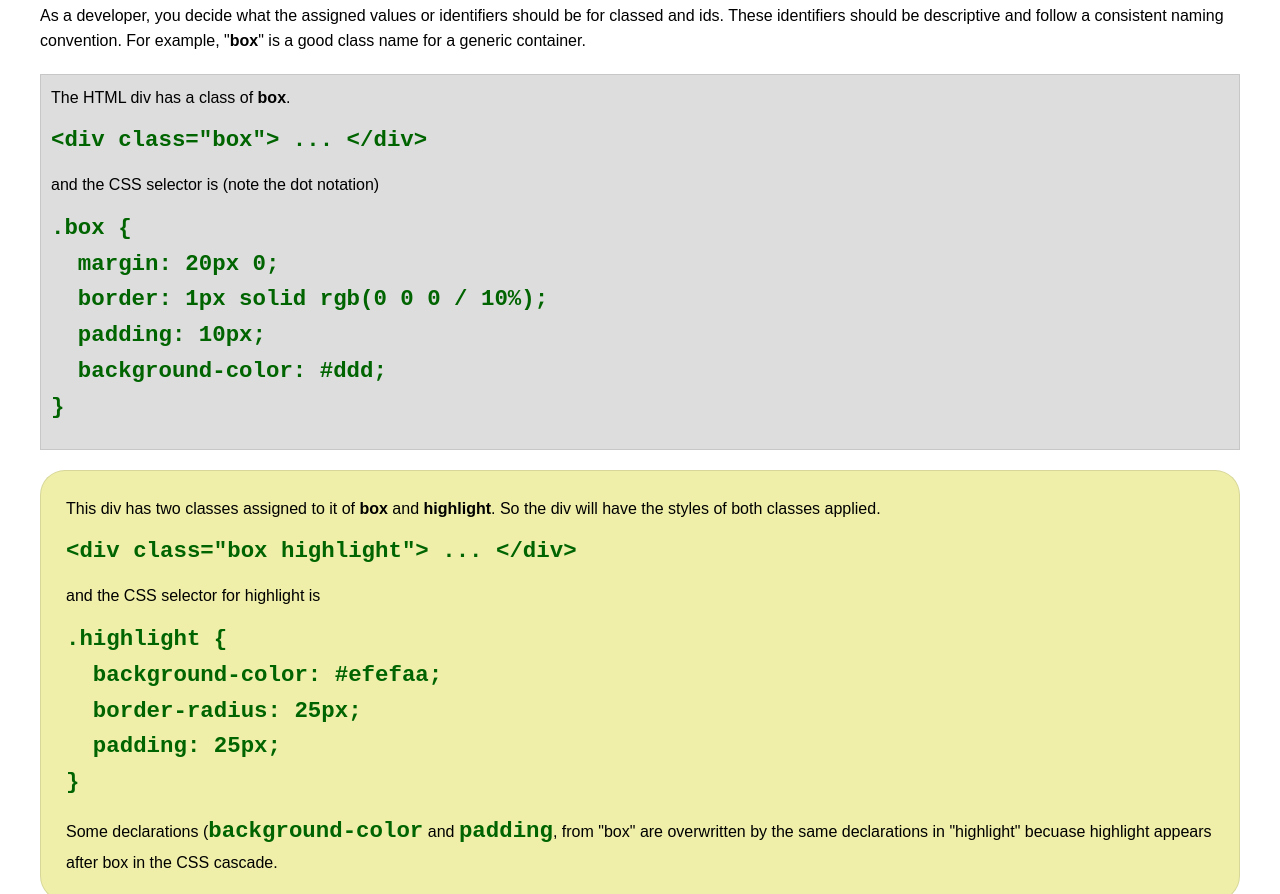
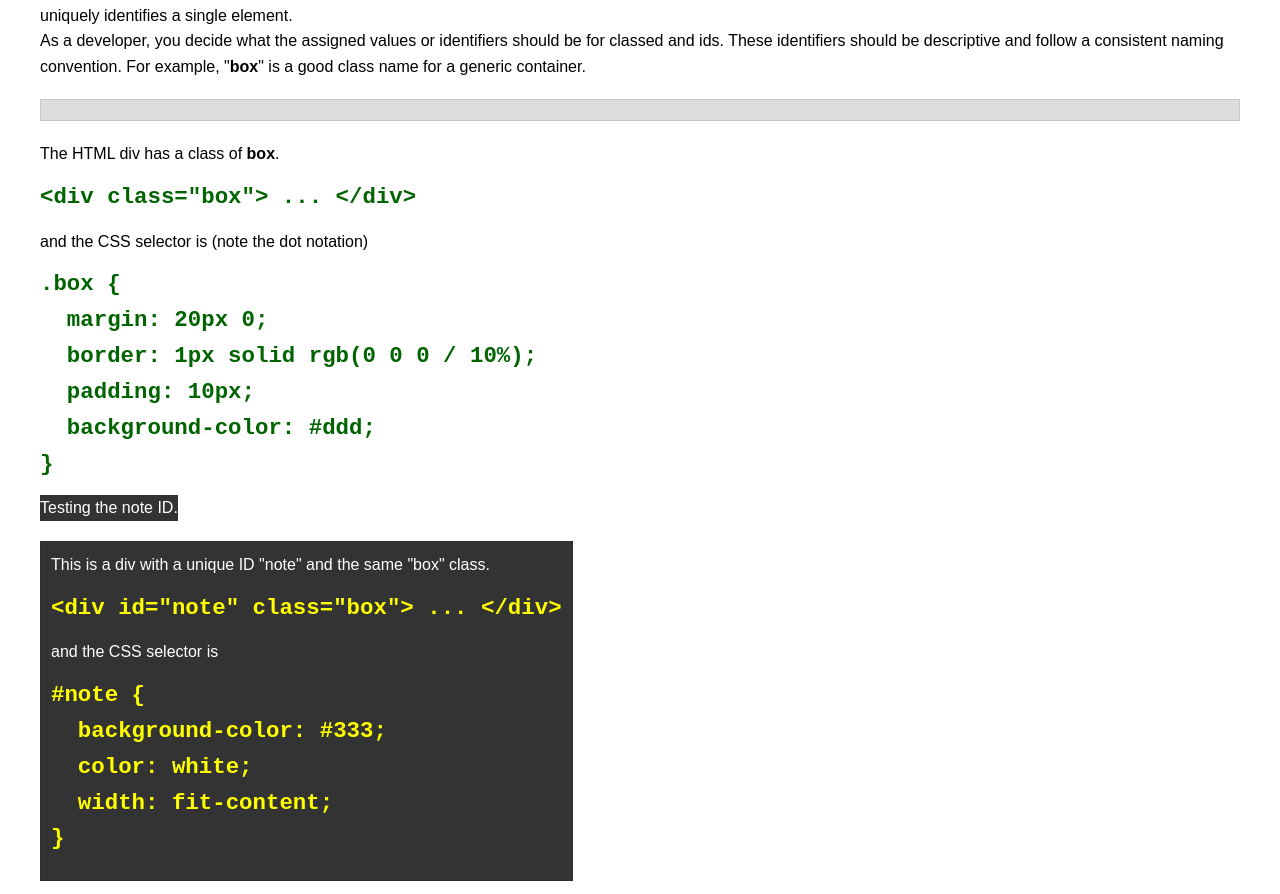
Before and after one commit to Richard-Danso/wdd130, a plain HTML site: page week03/class-and-id.html in a window 1280 px wide. Shown: the part 154-1048 px from the top of the page. Drawn offline with Linux system fonts and the light colour scheme.

Commit message:
Update images and fix HTML/CSS issues
- Added Richard-Danso.jpg image.
- Updated Ghana location name in index.html.
- Corrected image source for Richard Danso in index.html.
- Adjusted font size in temple.css from 9rem to 0.9rem.
- Cleaned up class-and-id.html for better readability and added a note ID.
- Enabled clearing of floated elements in float.css.

```diff
--- a/week02/styles/temple.css
+++ b/week02/styles/temple.css
@@ -42,7 +42,7 @@ section {
     border: 1px solid rgb(0 0 0 / 10%);
     padding: 10px;
     background-color: #abe;
-    font-size: 9rem;
+    font-size: .9rem;
 }
 
 section p {
--- a/week03/class-and-id.html
+++ b/week03/class-and-id.html
@@ -8,39 +8,48 @@
     <link rel="stylesheet" href="styles/class-and-id.css">
 </head>
 
-<body>
+<body>/
     <h1>Understanding Class and ID Attributes</h1>
-    <p>Both <code>class</code> and <code>id</code> are HTML attributes used to identify and style any element, but they
-        serve different purposes. <code>class</code> defines a group of elements, while <code>id</code> uniquely
-        identifies a single element.</p>
-    <p>As a developer, you decide what the assigned values or identifiers should be for classed and ids. These
+    <p>Both <code>class</code> and <code>id</code> are HTML attributes used to identify and style
+        any element, but they
+        serve different purposes. <code>class</code> defines a group of elements, while
+        <code>id</code> uniquely
+        identifies a single element.
+    </p>
+    <p>As a developer, you decide what the assigned values or identifiers should be for classed and
+        ids. These
         identifiers should be
-        descriptive and follow a consistent naming convention. For example, "<strong>box</strong>" is a good class name
+        descriptive and follow a consistent naming convention. For example, "<strong>box</strong>"
+        is a good class name
         for a generic container.</p>
     <div class="box">
-        <p>The HTML div has a class of <strong>box</strong>.</p>
-        <pre><code class="html">&lt;div class="box"&gt; ... &lt;/div&gt;</code></pre>
-        and the CSS selector is (note the dot notation)
-        <pre><code class="css">.box {
+    </div>
+    <p>The HTML div has a class of <strong>box</strong>.</p>
+    <pre><code class="html">&lt;div class="box"&gt; ... &lt;/div&gt;</code></pre>
+    and the CSS selector is (note the dot notation)
+    <pre><code class="css">.box {
   margin: 20px 0;
   border: 1px solid rgb(0 0 0 / 10%);
   padding: 10px;
   background-color: #ddd;
 }</code></pre>
     </div>
+    <div id="note">
+        <p>Testing the note ID.</p>
+    </div>
 
-    <div class="box highlight">
-        <p>This div has two classes assigned to it of <strong>box</strong> and <strong>highlight</strong>. So the div
-            will have the styles of both classes applied.</p>
-        <pre><code class="html">&lt;div class="box highlight"&gt; ... &lt;/div&gt;</code></pre>
-        and the CSS selector for highlight is
-        <pre><code class="css">.highlight {
-  background-color: #efefaa;
-  border-radius: 25px;
-  padding: 25px;
-}</code></pre>
-<p>Some declarations (<code>background-color</code> and <code>padding</code>, from "box" are overwritten by the same declarations in "highlight" becuase highlight appears after box in the CSS cascade.</p>
-    </div>
+    <!-- <div class="box highlight"> -->
+    <!-- <p>This div has two classes assigned to it of <strong>box</strong> and <strong>highlight</strong>. So the div -->
+    <!-- will have the styles of both classes applied.</p> -->
+    <!-- <pre><code class="html">&lt;div class="box highlight"&gt; ... &lt;/div&gt;</code></pre> -->
+    <!-- and the CSS selector for highlight is -->
+    <!-- <pre><code class="css">.highlight { -->
+    <!-- background-color: #efefaa; -->
+    <!-- border-radius: 25px; -->
+    <!-- padding: 25px; -->
+    <!-- }</code></pre> -->
+    <!-- <p>Some declarations (<code>background-color</code> and <code>padding</code>, from "box" are overwritten by the same declarations in "highlight" becuase highlight appears after box in the CSS cascade.</p> -->
+    <!-- </div> -->
 
     <div id="note" class="box">
         <p>This is a div with a unique ID "note" and the same "box" class.</p>
@@ -62,11 +71,10 @@
             <li><strong>DO NOT</strong> use the same ID on multiple elements</li>
             <li><strong>DO NOT</strong> use IDs for styling that applies to many elements</li>
             <li><strong>DO NOT</strong> start class or ID names with numbers</li>
-            <li><strong>DO NOT</strong> use spaces in class or ID names (use hyphens or underscores)</li>
+            <li><strong>DO NOT</strong> use spaces in class or ID names (use hyphens or underscores)
+            </li>
         </ul>
     </section>
-
-
 
 
 </body>
--- a/week03/styles/float.css
+++ b/week03/styles/float.css
@@ -22,5 +22,5 @@ footer {
     padding-top: 5px;
     /* Remove the comment below and observe the results. */
 
-    /* clear: both; */
+    clear: both;
 }
```
Also changed, not shown: index.html (+2 -2 lines), images/Ghana.png, images/Richard-Danso.jpg (renamed from images/Ricahard Danso.jpg).
